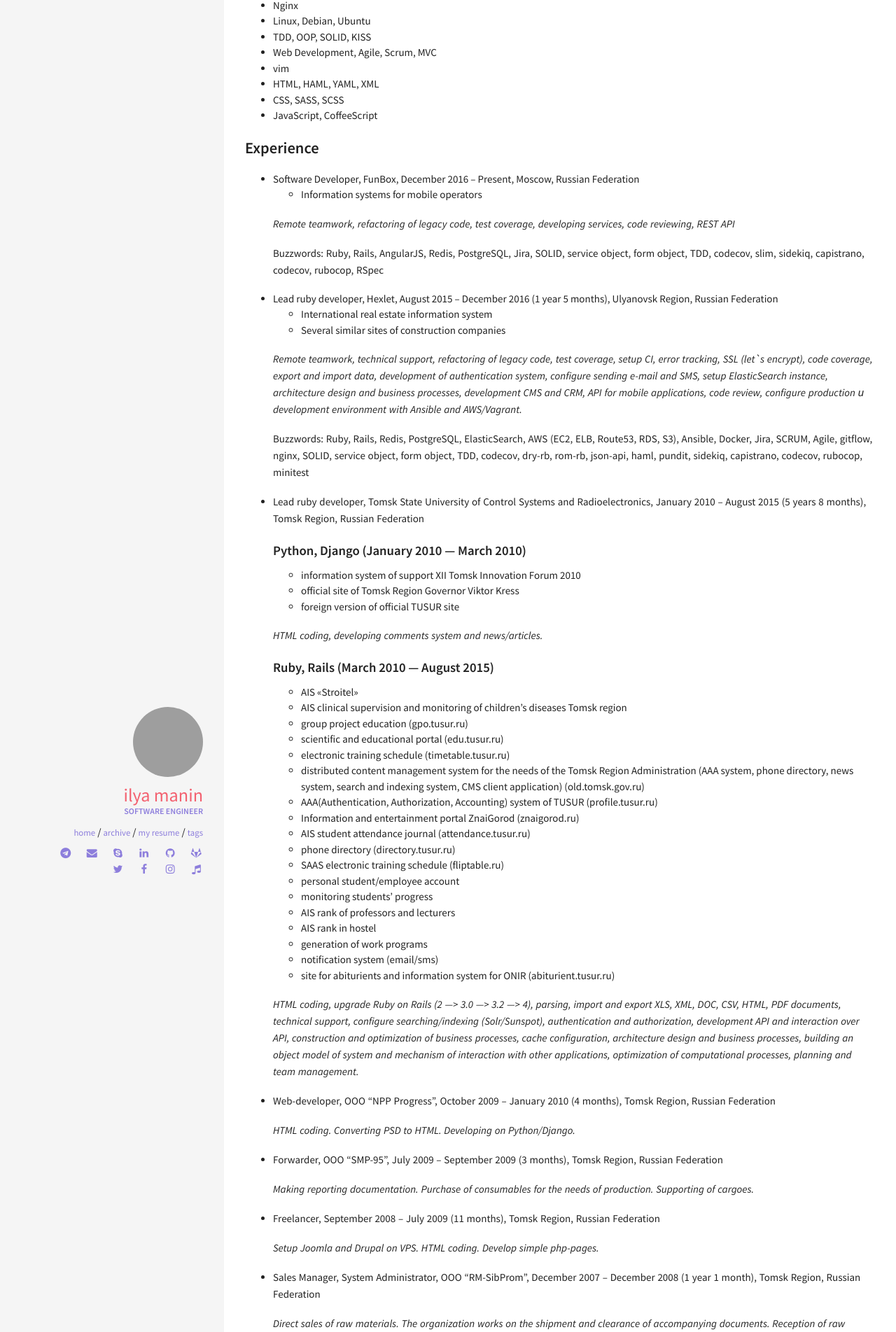
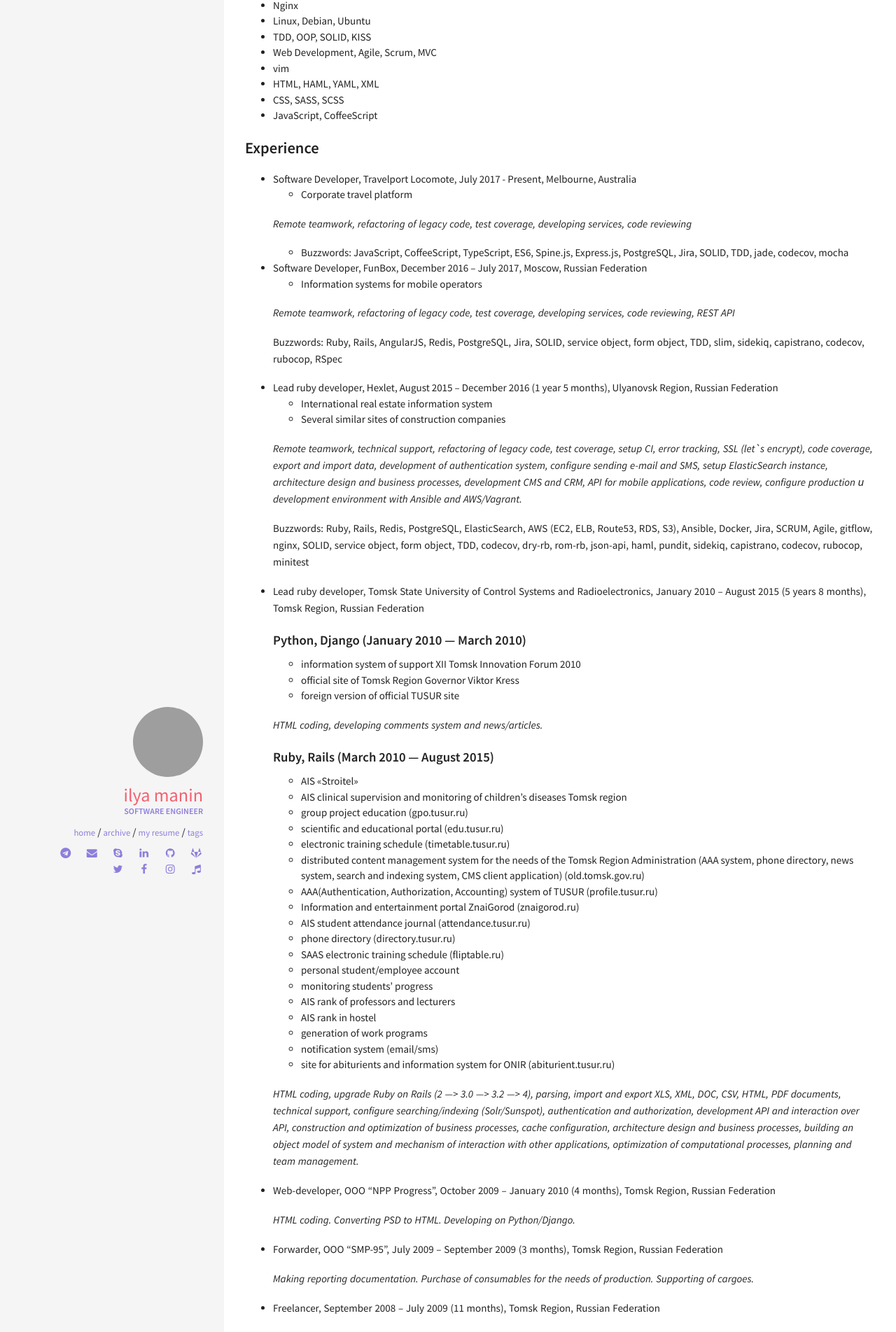
Before and after one commit to XaMuT/xamut.github.io, a Jekyll site: the page built from _pages/resume.md, in a window 1280 px wide. Shown: the part 502-2405 px from the top of the page at 70% size. Built offline with Jekyll 4.4.1, drawn with Linux system fonts in a browser that asks for light colours; grey boxes are pictures that could not be loaded.

Commit message:
Update resume

```diff
--- a/_pages/resume.md
+++ b/_pages/resume.md
@@ -27,12 +27,19 @@ Experienced in development backend software on Ruby, mostly using Ruby on Rails
 
 ### Experience
 
-* Software Developer, FunBox, December 2016 –  Present, Moscow, Russian Federation
+* Software Developer, Travelport Locomote, July 2017 - Present, Melbourne, Australia
+  * Corporate travel platform
+
+  *Remote teamwork, refactoring of legacy code, test coverage, developing services, code reviewing*
+
+  * Buzzwords: JavaScript, CoffeeScript, TypeScript, ES6, Spine.js, Express.js, PostgreSQL, Jira, SOLID, TDD, jade, codecov, mocha
+
+* Software Developer, FunBox, December 2016 –  July 2017, Moscow, Russian Federation
   * Information systems for mobile operators
 
   *Remote teamwork, refactoring of legacy code, test coverage, developing services, code reviewing, REST API*
 
-  Buzzwords: Ruby, Rails, AngularJS, Redis, PostgreSQL, Jira, SOLID, service object, form object, TDD, codecov, slim, sidekiq, capistrano, codecov, rubocop, RSpec
+  Buzzwords: Ruby, Rails, AngularJS, Redis, PostgreSQL, Jira, SOLID, service object, form object, TDD, slim, sidekiq, capistrano, codecov, rubocop, RSpec
 
 * Lead ruby developer, Hexlet, August 2015 – December 2016 (1 year 5 months), Ulyanovsk Region, Russian Federation
   * International real estate information system
```
